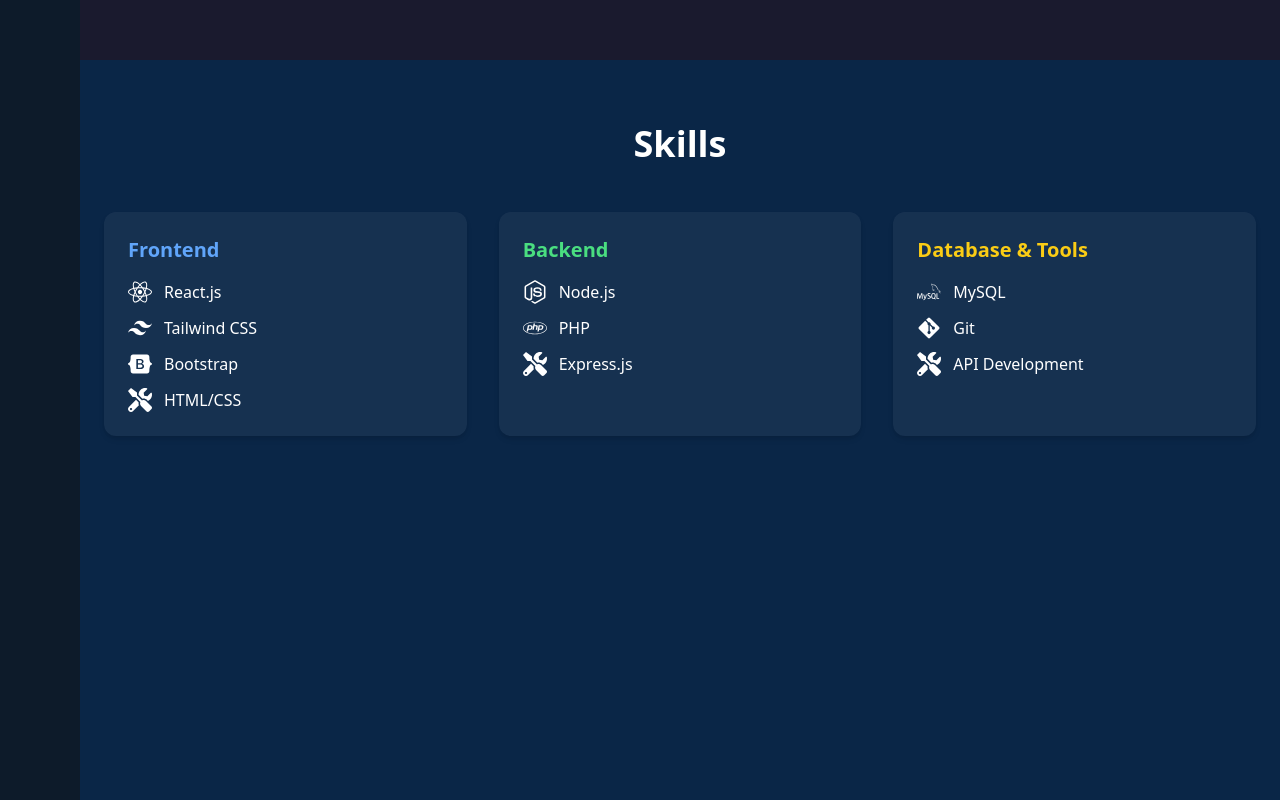
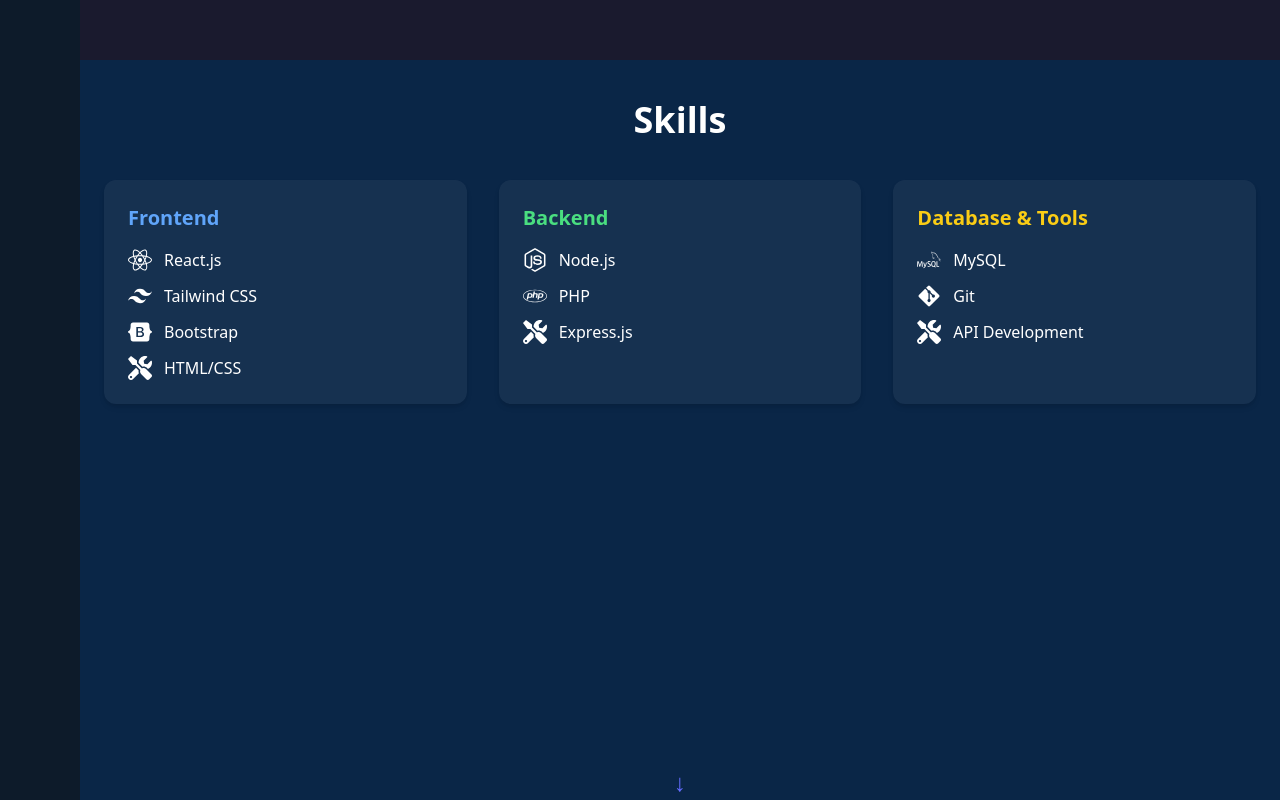
Before and after one commit to Itzmeyogesh/Nikita-Portfolio, a React (Vite) app: page / in a window 1280 px wide. Shown: the part 1540-2340 px from the top of the page. Built offline with nearby package versions, Linux system fonts and the light colour scheme.

Commit message:
Update Skills.jsx

```diff
--- a/src/components/Skills.jsx
+++ b/src/components/Skills.jsx
@@ -34,9 +34,14 @@
   ];
 
   return (
-    <section id="skills" className="min-h-screen px-6 py-16 bg-[#0a2647] text-white">
-      <h2 className="text-4xl font-bold text-center mb-12">Skills</h2>
-      <div className="max-w-6xl mx-auto grid grid-cols-1 sm:grid-cols-2 md:grid-cols-3 gap-8">
+    <section
+      id="skills"
+      className="h-screen flex flex-col justify-between items-center px-6 py-10 bg-[#0a2647] text-white"
+    >
+      {/* Top Content */}
+      <div className="w-full max-w-6xl">
+        <h2 className="text-4xl font-bold text-center mb-10">Skills</h2>
+        <div className="grid grid-cols-1 sm:grid-cols-2 md:grid-cols-3 gap-8">
           {categories.map((cat, i) => (
             <div
               key={i}
@@ -54,6 +59,12 @@
             </div>
           ))}
         </div>
+      </div>
+
+      {/* Scroll Arrow to Projects Section */}
+      <a href="#projects" className="mt-10 mb-4 animate-bounce text-2xl">
+        ↓
+      </a>
     </section>
   );
 };
```
Lines whose indentation alone changed are shown as unchanged.
